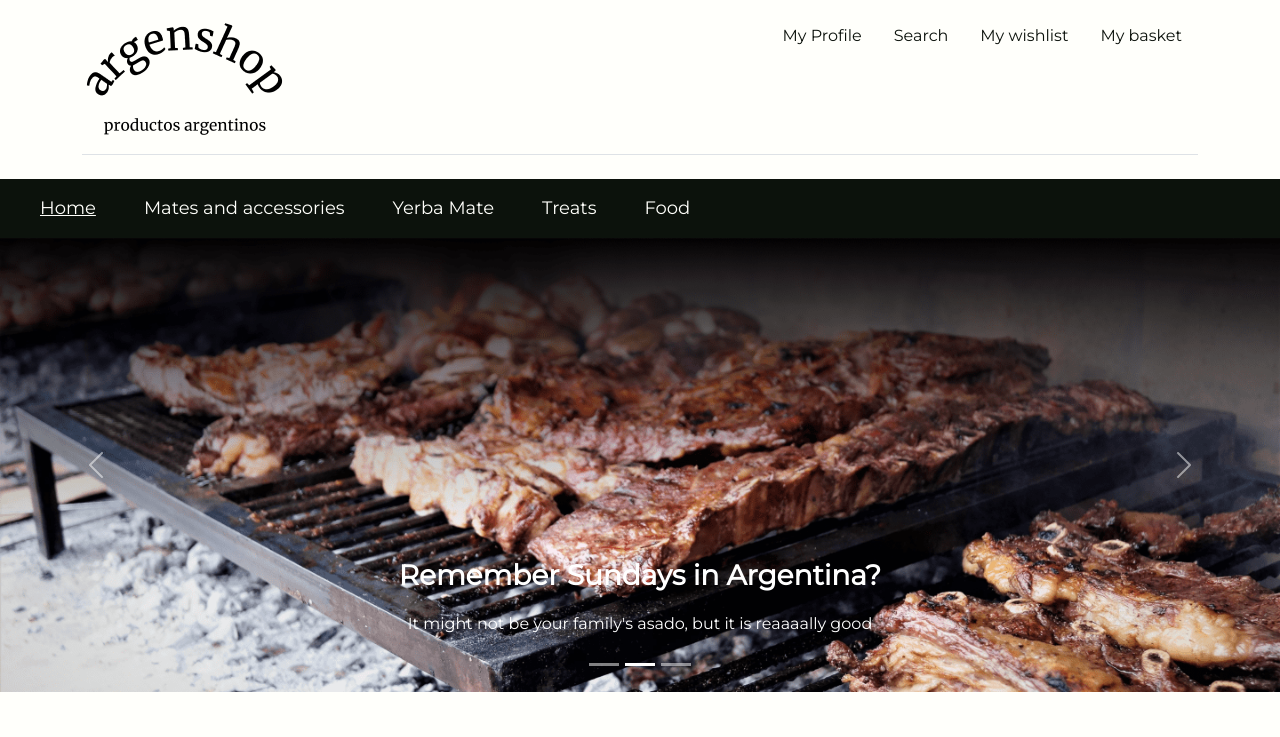
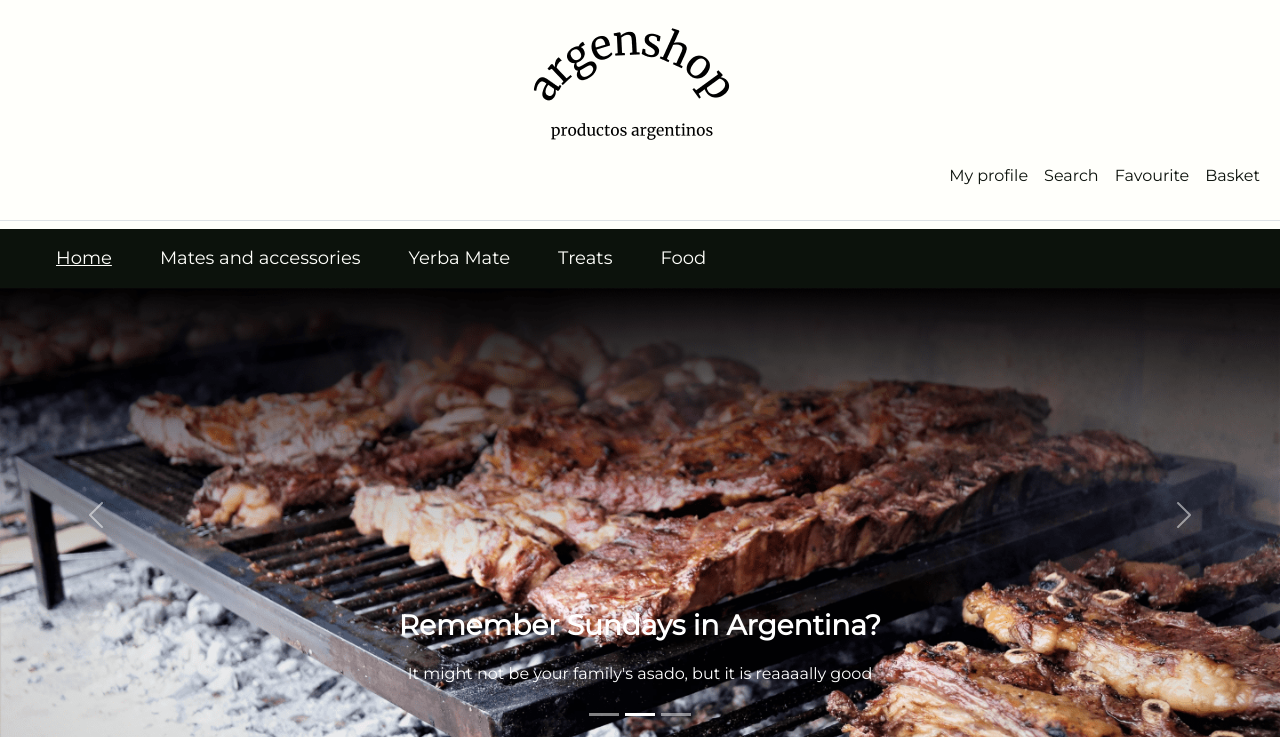
Before and after one commit to camilampicco/camilampicco, a plain HTML site: page index.html in a window 1280 px wide. Shown: the top 737 px of the page. Drawn offline with nearby package versions, Linux system fonts and the light colour scheme.

Commit message:
header ok

```diff
--- a/index.html
+++ b/index.html
@@ -17,24 +17,33 @@
 </head>
 <body>
     <!--Open logo and side menu-->
-    <div class="container">
-        <header class="d-flex flex-wrap justify-content-center py-3 mb-4 border-bottom">
-            <a href="index.html" class="d-flex align-items-center mb-3 mb-md-0 me-md-auto text-dark text-decoration-none">
-                <span class="fs-4"><img href="index.html" src="img/logo-final.png" alt="logo">
-            </a>
-            <ul class="nav nav-pills">
-                <li class="nav-item"><a href="#" class="nav-link" aria-current="page">My Profile</a></li>
-                <li class="nav-item"><a href="#" class="nav-link">Search</a></li>
-                <li class="nav-item"><a href="#" class="nav-link">My wishlist</a></li>
-                <li class="nav-item"><a href="#" class="nav-link">My basket</a></li>
-            </ul>
-        </header>
-    </div>
+    <header class="d-flex flex-wrap justify-content-center py-3 mb-2 border-bottom">
+        <a href="index.html"  class="navbar-brand" ><img src="img/logo-final.png" alt="logoArgenshop"></a>
+        <div class="container-fluid">
+            <nav class="navbar navbar-expand-lg justify-content-center">
+                <button class="navbar-toggler p-0" data-bs-toggle="collapse" aria-expanded="false">
+                    <a href="#"><img src="img/user-line.png" alt=""></a>
+                    <a href="#"><img src="img/search-icon.png" alt=""></a>
+                    <a href="#"><img src="img/fav-icon.png" alt=""></a>
+                    <a href="#"><img src="img/basket-icon.png" alt=""></a>
+                </button>
+                <div class="collapse navbar-collapse mb-0 justify-content-end" id="navbarNavAltMarkup" >
+                    <div class="navbar-nav">
+                        <a class="nav-link" href="#">My profile</a>
+                        <a class="nav-link" href="#">Search</a>
+                        <a class="nav-link" href="#">Favourite</a>
+                        <a class="nav-link" href="#">Basket</a>
+                    </div>
+                </div>
+            </nav>
+        </div>
+    </header>
     <!--close logo and side menu-->
     <!--Open nav-->
     <nav class="navbar navbar-expand-lg navbar-light p-0">
         <div class="container-fluid categories text-center">
-            <button class="navbar-toggler bg-light" type="button" data-bs-toggle="collapse" data-bs-target="#navbarTogglerDemo01" aria-controls="navbarTogglerDemo01" aria-expanded="false" aria-label="Toggle navigation">
+            <a class="navbar-brand" href="#"></a>
+            <button class="navbar-toggler bg-light p-0" type="button" data-bs-toggle="collapse" data-bs-target="#navbarTogglerDemo01" aria-controls="navbarTogglerDemo01" aria-expanded="false" aria-label="Toggle navigation">
                 <span class="navbar-toggler-icon"></span>
             </button>
             <div class="collapse navbar-collapse" id="navbarTogglerDemo01">
@@ -58,7 +67,6 @@
             </div>
         </div>
     </nav>
-
     <!--close nav-->
     <!--start of carrousel-->
     <div id="carouselExampleCaptions" class="carousel slide" data-bs-ride="carousel">
--- a/scss/_structure.scss
+++ b/scss/_structure.scss
@@ -41,8 +41,8 @@ footer {
         justify-content: space-around;
     }
     [copyright=yes] {
-        font-size: 10px;
-        padding: 8px;
+        font-size: .5rem;
+        margin-bottom: 0%;
     }
 }
 
```
Also changed, not shown: css/destino.css, img/user-line.png (added).
